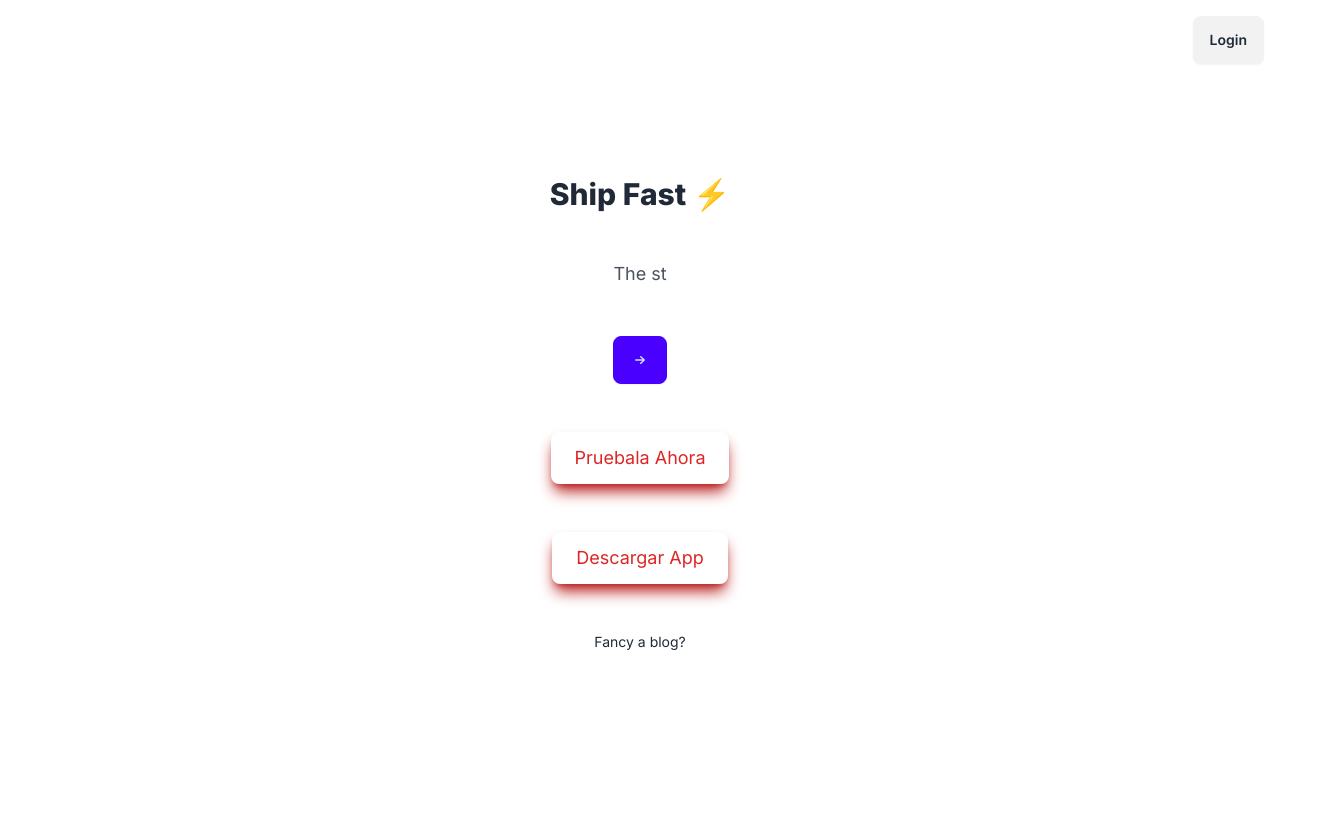
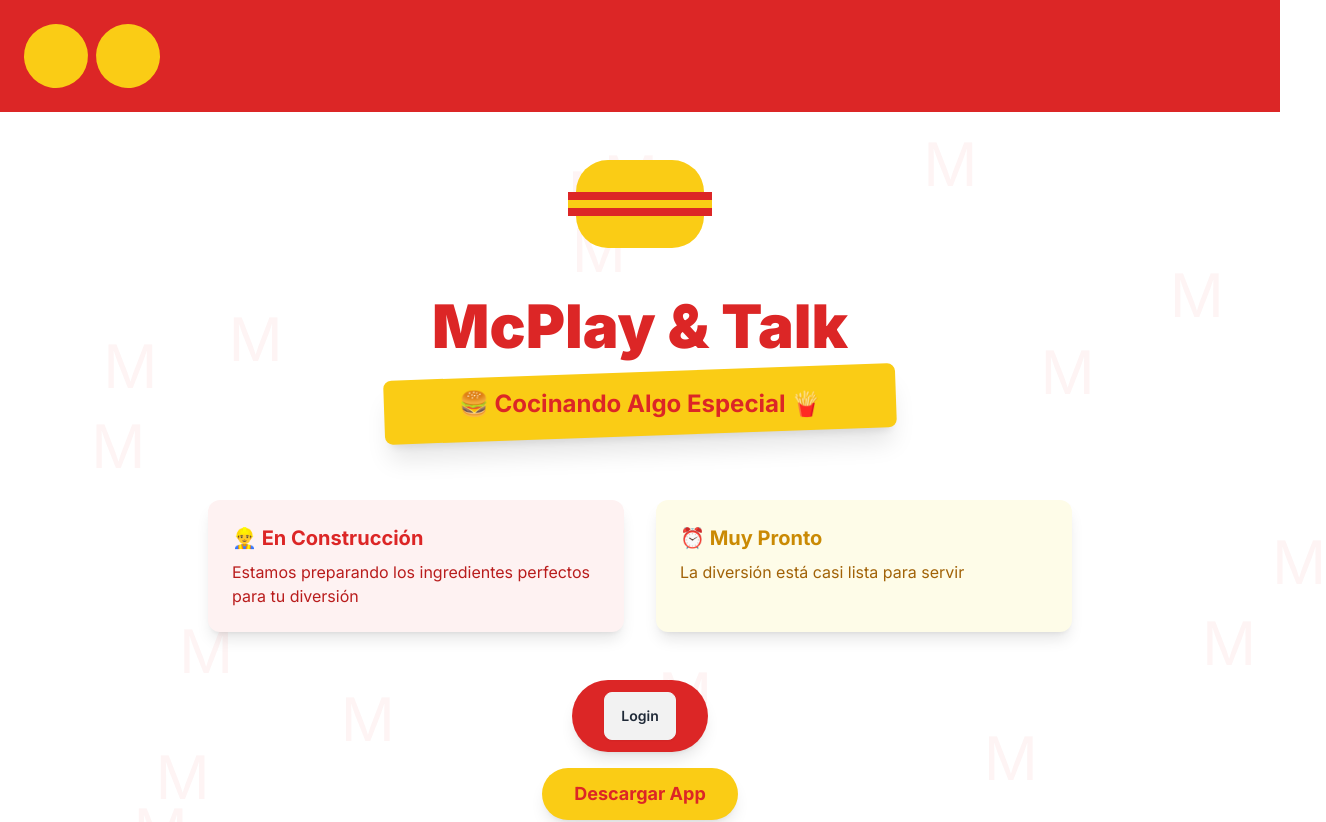
Before and after one commit to Lixxth/Mcplay, a Next.js app: page / in a window 1280 px wide. Shown: the top 822 px of the page, 1326 px wide, since content can reach past the window. Before the commit the page ends 800 px from the top, so only its background shows below. Built offline with nearby package versions, Linux system fonts and the light colour scheme; no server answers.

Commit message:
Revamp page layout with new header design, enhanced main section, and footer. Introduce decorative elements and action buttons for improved user engagement.

```diff
--- a/app/page.js
+++ b/app/page.js
@@ -5,48 +5,103 @@
 export default function Page() {
   return (
     <>
-      <header className="p-4 flex justify-end max-w-7xl mx-auto">
-        <ButtonSignin text="Login" />
+      {/* Header con arco dorado */}
+      <header className="bg-red-600 p-6">
+        <div className="max-w-7xl mx-auto flex justify-between items-center">
+          <div className="flex items-center gap-2">
+            <div className="w-16 h-16 bg-yellow-400 rounded-full transform -rotate-12"></div>
+            <div className="w-16 h-16 bg-yellow-400 rounded-full transform rotate-12"></div>
+          </div>
+
+        </div>
       </header>
-      <main>
-        <section className="flex flex-col items-center justify-center text-center gap-12 px-8 py-24">
-          <h1 className="text-3xl font-extrabold">Ship Fast ⚡️</h1>
 
-          <p className="text-lg opacity-80">
-            The st
-          </p>
+      <main className="min-h-screen bg-white">
+        {/* Sección principal */}
+        <section className="relative py-12">
+          {/* Patrón de fondo */}
+          <div className="absolute inset-0 opacity-5">
+            {[...Array(20)].map((_, i) => (
+              <div
+                key={i}
+                className="absolute text-6xl text-red-600"
+                style={{
+                  top: `${Math.random() * 100}%`,
+                  left: `${Math.random() * 100}%`,
+                }}
+              >
+                M
+              </div>
+            ))}
+          </div>
 
-          <a
-            className="btn btn-primary"
-            href="https://shipfa.st/docs"
-            target="_blank"
-          >
-            {" "}
-            <svg
-              xmlns="http://www.w3.org/2000/svg"
-              viewBox="0 0 20 20"
-              fill="currentColor"
-              className="w-5 h-5"
-            >
-              <path
-                fillRule="evenodd"
-                d="M5 10a.75.75 0 01.75-.75h6.638L10.23 7.29a.75.75 0 111.04-1.08l3.5 3.25a.75.75 0 010 1.08l-3.5 3.25a.75.75 0 11-1.04-1.08l2.158-1.96H5.75A.75.75 0 015 10z"
-                clipRule="evenodd"
-              />
-            </svg>
-          </a>
+          {/* Contenido principal */}
+          <div className="relative max-w-4xl mx-auto px-4">
+            {/* Título con efecto de hamburguesa */}
+            <div className="flex flex-col items-center mb-12">
+              <div className="w-32 h-8 bg-yellow-400 rounded-t-full"></div>
+              <div className="w-36 h-2 bg-red-600"></div>
+              <div className="w-36 h-2 bg-yellow-400"></div>
+              <div className="w-36 h-2 bg-red-600"></div>
+              <div className="w-32 h-8 bg-yellow-400 rounded-b-full"></div>
+            </div>
 
-          <button className="bg-white text-red-600 hover:bg-red-100  shadow-lg shadow-red-700 py-3 px-6 rounded-lg text-lg animate-fadeUp">
-               Pruebala Ahora
-             </button>
-               <OfflineButton className="bg-white text-red-600 hover:bg-red-100 shadow-lg shadow-red-700 py-3 px-6 rounded-lg text-lg animate-fadeUp">
+            {/* Mensaje principal */}
+            <div className="text-center mb-16">
+              <h1 className="text-4xl md:text-6xl font-black text-red-600 mb-4">
+                McPlay & Talk
+              </h1>
+              <div className="bg-yellow-400 transform -rotate-2 p-4 rounded-lg shadow-xl max-w-lg mx-auto">
+                <h2 className="text-2xl font-bold text-red-600 rotate-2">
+                  🍔 Cocinando Algo Especial 🍟
+                </h2>
+              </div>
+            </div>
 
-               </OfflineButton>
+            {/* Sección de construcción */}
+            <div className="grid grid-cols-1 md:grid-cols-2 gap-8 mb-12">
+              <div className="bg-red-50 p-6 rounded-xl shadow-lg transform hover:scale-105 transition-transform">
+                <h3 className="text-xl font-bold text-red-600 mb-2">
+                  👷‍♂️ En Construcción
+                </h3>
+                <p className="text-red-700">
+                  Estamos preparando los ingredientes perfectos para tu diversión
+                </p>
+              </div>
+              <div className="bg-yellow-50 p-6 rounded-xl shadow-lg transform hover:scale-105 transition-transform">
+                <h3 className="text-xl font-bold text-yellow-600 mb-2">
+                  ⏰ Muy Pronto
+                </h3>
+                <p className="text-yellow-700">
+                  La diversión está casi lista para servir
+                </p>
+              </div>
+            </div>
 
-          <Link href="/blog" className="link link-hover text-sm">
-            Fancy a blog?
-          </Link>
+            {/* Botones de acción */}
+            <div className="flex flex-col items-center gap-4">
+              <button className="bg-red-600 text-white hover:bg-red-700 shadow-lg py-3 px-8 rounded-full text-lg font-bold transform transition-all duration-300 hover:scale-105 hover:rotate-1">
+              <ButtonSignin text="Login" />
+              </button>
+
+              <OfflineButton className="bg-yellow-400 text-red-600 hover:bg-yellow-300 shadow-lg py-3 px-8 rounded-full text-lg font-bold transform transition-all duration-300 hover:scale-105 hover:-rotate-1" />
+            </div>
+
+            {/* Decoración inferior */}
+            <div className="flex justify-center gap-6 mt-12">
+              <div className="w-4 h-4 bg-red-600 rounded-full animate-bounce"></div>
+              <div className="w-4 h-4 bg-yellow-400 rounded-full animate-bounce delay-100"></div>
+              <div className="w-4 h-4 bg-red-600 rounded-full animate-bounce delay-200"></div>
+            </div>
+          </div>
         </section>
+
+        {/* Footer */}
+        <footer className="bg-red-600 text-white py-4 mt-12">
+          <div className="max-w-7xl mx-auto text-center">
+            <p className="text-sm">© 2024 McPlay & Talk - Diversión en construcción</p>
+          </div>
+        </footer>
       </main>
     </>
   );
```
